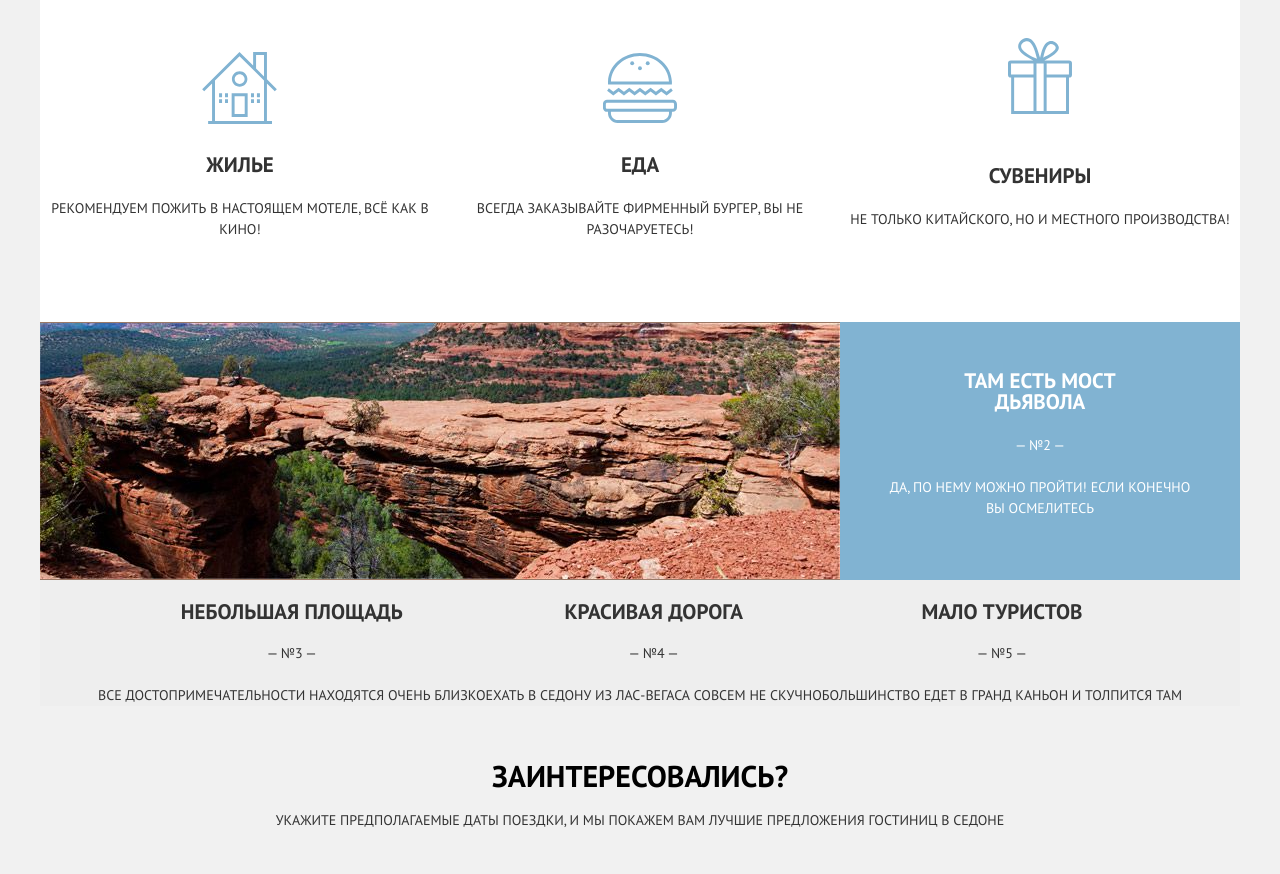
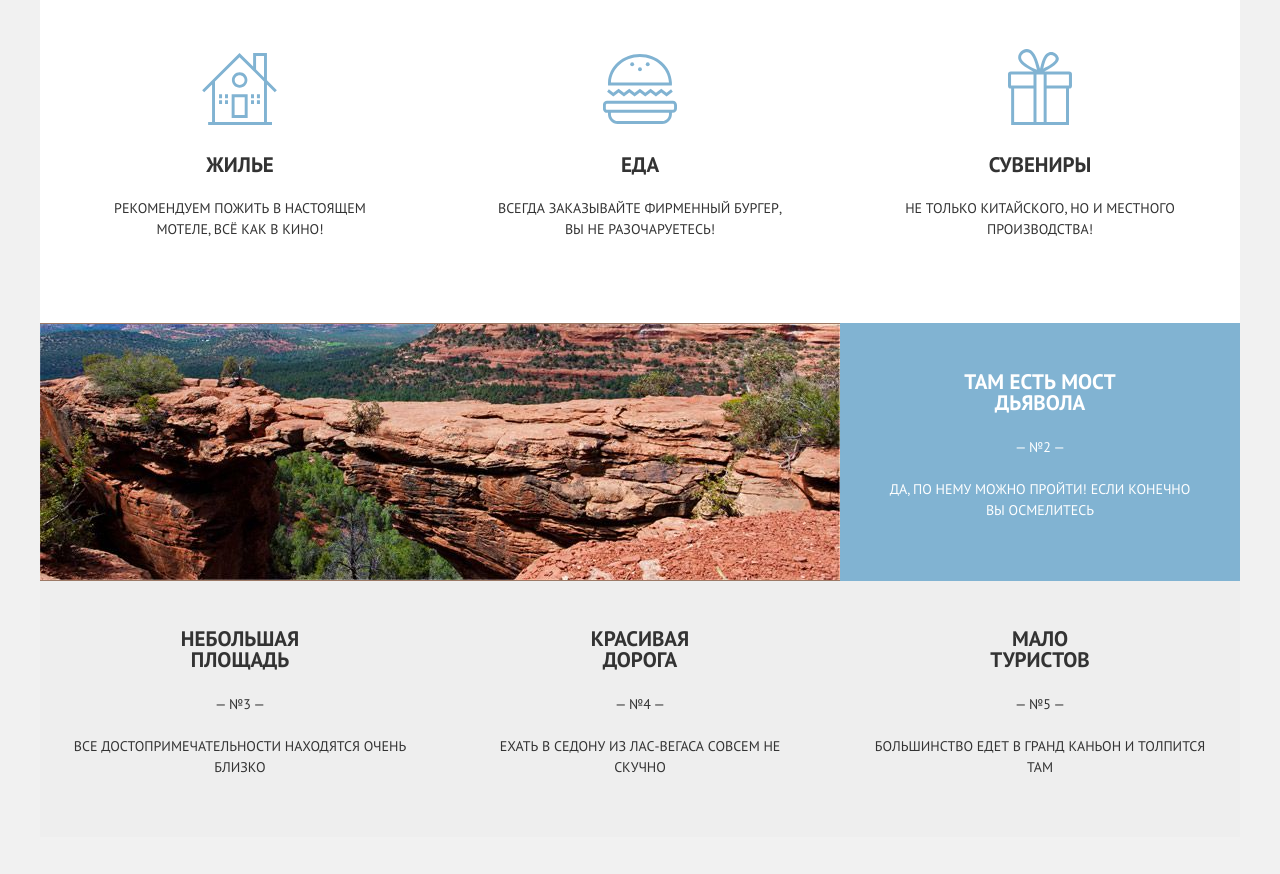
Before and after one commit to inaumovd/685293-sedona, a plain HTML site: page index.html in a window 1280 px wide. Shown: the part 1046-1920 px from the top of the page. Drawn offline with Linux system fonts and the light colour scheme.

Commit message:
Переделываю сетку

```diff
--- a/css/style.css
+++ b/css/style.css
@@ -146,22 +146,11 @@ a {
 	display: flex;
 }
 
-.advantage-text p {
-	margin:0;
-	padding: 0;
-	margin-top: 21px;
-}
-
-.advantage-title {
-	margin:0 0 23px 0;
-	padding: 0 66px;
-}
-
-.advantage .advantage-left,
-.advantage .advantage-right {
+.advantage-left,
+.advantage-right {
 	box-sizing: border-box;
 	width: 400px;
-	padding: 48px 49px 61px 49px;
+	padding: 48px 0 60px 0;
 
 	text-align: center;
 	color: #ffffff;
@@ -169,20 +158,24 @@ a {
 	background-color: #81b3d2;
 }
 
+.advantage-title {
+	margin: 0 0 24px 0;
+	padding: 0 92px;
+	font-weight: bold;
+	font-size: 21px;
+}
+
+.advantage-left p,
+.advantage-right p{
+	padding: 0 42px;
+	margin: 21px 0 0 0;
+}
+
 .advantage-image {
 	width:800px;
 
 	background-position:center;
 	background-repeat: no-repeat;
-}
-
-.advantage-text h3 {
-	font-weight: bold;
-	font-size: 21px;
-}
-
-.tourists {
-	padding: 0 78px;
 }
 
 .city-image{
@@ -212,17 +205,19 @@ a {
 	position: relative;
 	width: 400px;
 	padding-top: 162px;
-	padding-bottom: 82px;
-}
-
-.feature-item h3,
-.feature-item p {
-	margin: 0;
-	padding: 0;
+	padding-bottom: 83px;
 }
 
 .feature-item h3 {
-	margin-bottom: 23px;
+	margin: 0;
+	padding: 0;
+	font-weight: bold;
+	font-size: 21px;
+}
+
+.feature-item p {
+	margin: 23px 0 0 0;
+	padding: 0 56px;
 }
 
 .feature-item::before {
@@ -266,7 +261,11 @@ a {
 }
 
 .reason-title {
-	padding: 0 10px;
+	margin: 0;
+	padding: 0 120px;
+	font-weight: bold;
+	font-size: 21px;
+	padding-bottom: 24px;
 }
 
 .reasons-list{
@@ -274,13 +273,22 @@ a {
 	display: flex;
 	margin: 0;
 	padding: 0;
-	justify-content: center;
+	align-items: center;
 }
 
 .reason-list-item {
 	background-color: #eeeeee;
 	padding: 0;
+	width: 400px;
+	padding-top: 47px;
+	padding-bottom: 59px;
 }
+
+.reason-list-item p {
+	margin: 21px 0 0 0;
+	padding: 0 32px;
+}
+
 
 .order {
 	text-align: center;
--- a/index.html
+++ b/index.html
@@ -61,7 +61,7 @@
 			</ul>
 		</section>
 
-		<div class="advantage advantage-bridge">
+		<div class="advantage ">
 			<div class="advantage-image bridge-image"></div>
 			<div class="advantage-right advantage-text">
 				<h3 class="advantage-title">Там есть мост дьявола</h3>
@@ -72,17 +72,17 @@
 
 		<div class="reasons">
 			<ul class="reasons-list">
-				<li class="reason-list-item advantage-text">
+				<li class="reason-list-item">
 					<h3 class="reason-title">Небольшая площадь</h3>
 					<span>&#8212; №3 &#8212;</span>
 					<p>Все достопримечательности находятся очень близко</p>
 				</li>
-				<li class="reason-list-item advantage-text">
+				<li class="reason-list-item">
 					<h3 class="reason-title">Красивая дорога</h3>
 					<span>&#8212; №4 &#8212;</span>
 					<p>Ехать в Седону из Лас-Вегаса совсем не скучно</p>
 				</li>
-				<li class="reason-list-item advantage-text">
+				<li class="reason-list-item">
 					<h3 class="reason-title">Мало туристов</h3>
 					<span>&#8212; №5 &#8212;</span>
 					<p>Большинство едет в Гранд Каньон и толпится там</p>
```
